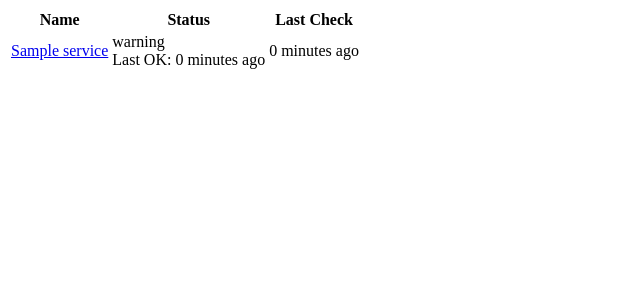
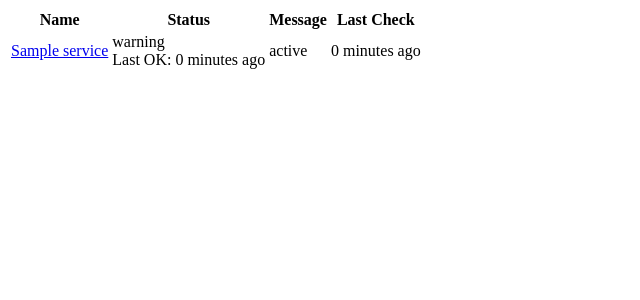
Before and after one commit to theduke/arguswatch, a Django app: template arguswatch/argus_services/templates/argus/services/service_table.html in a window 1280 px wide. Shown: the top 300 px of the page, without its empty margins (0-640 px from the left). Run offline with Django 3.2, Linux system fonts and the light colour scheme; the template is opened without the code that fills it: most values are stand-ins (such as "Sample title", 1, 10 or a date in 2020); parts of the project's set-up code (start-up, migrations or seed data) failed here and were passed over.

Commit message:
Fixed event/service message handling and display

```diff
--- a/arguswatch/argus_services/models.py
+++ b/arguswatch/argus_services/models.py
@@ -92,7 +92,7 @@ class ServiceGroup(MPTTModel):
 
     def save(self, *args, **kwargs):
         self.slug = slugify(self.name)
-        super(ServiceGroup, self).save(*args, **kwargs)
+        super(ServiceGroup, self).save(*args ,**kwargs)
 
 
 class Service(models.Model):
@@ -489,7 +489,8 @@ class Service(models.Model):
 
         # Set new state and provisional state.
         self.state = event.new_state
-        self.provisional = event.new_state_provisional
+        self.state_provisional = event.new_state_provisional
+        self.state_message = event.message
 
         # If state was provisional, but is not provisional anymore,
         # retry counter must be reset to 0.
--- a/arguswatch/argus_services/templates/argus/services/service_table.html
+++ b/arguswatch/argus_services/templates/argus/services/service_table.html
@@ -4,6 +4,7 @@
   <tr>
     <th>Name</th>
     <th>Status</th>
+    <th>Message</th>
     <th>Last Check</th>
     {% if can_control %}
     <th>Control</th>
@@ -27,6 +28,7 @@
       {{ state }}
       {% endif %}
     </td>
+    <td class="message">{{ item.state_message }}</td>
     <td class="last_check">{% if item.last_checked %}{{ item.last_checked|timesince }} ago{% else %}NEVER{% endif %}</td>
     {% if can_control %}
     <td class="control">
```
